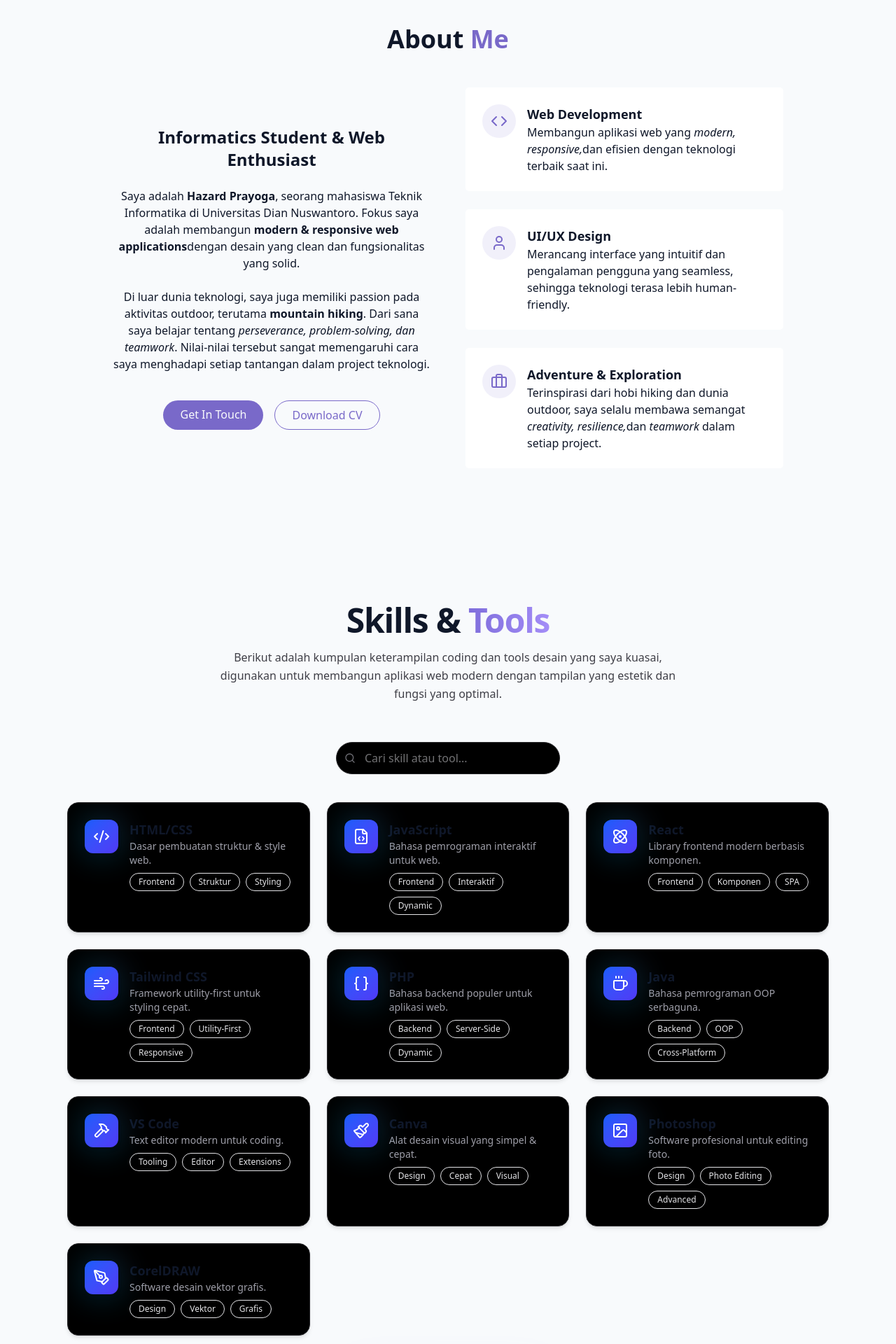
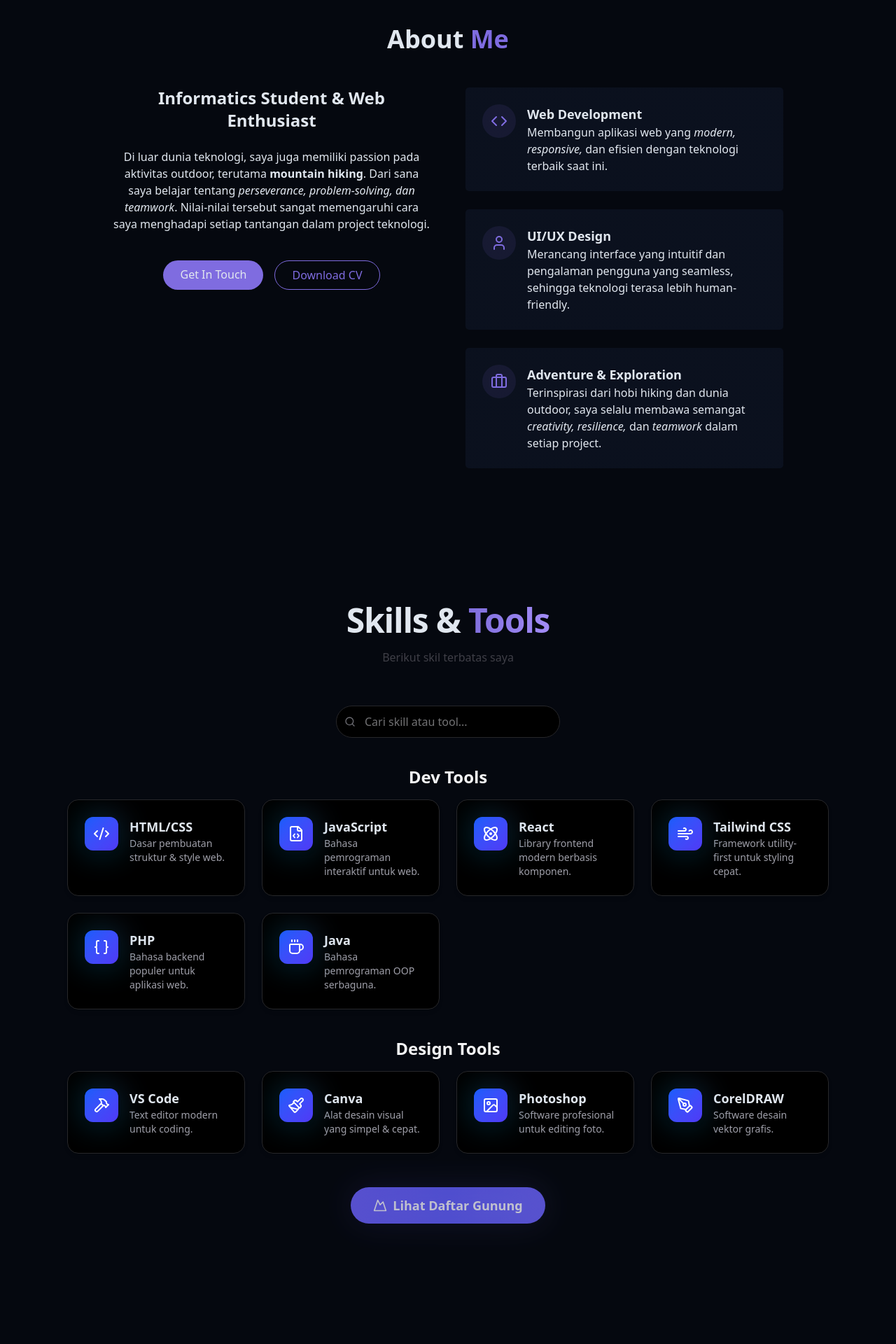
Before and after one commit to dwiprayoga10/dwiportfolio, a React (Vite) app: page / in a window 1280 px wide. Shown: the part 860-2780 px from the top of the page at 70% size. Built offline with nearby package versions, Linux system fonts and the light colour scheme.

Commit message:
doneupdate

```diff
--- a/src/components/AboutSection.jsx
+++ b/src/components/AboutSection.jsx
@@ -11,26 +11,23 @@ export const AboutSection = () => {
           About <span className="text-primary"> Me</span>
         </h2>
 
-        <div className="grid grid-cols-1 md:grid-cols-2 gap-12 items-center">
-          <div className="space-y-6" data-aos="fade-up">
+        <div className="grid grid-cols-1 md:grid-cols-2 gap-12 items-start">
+          {/* Text Section */}
+          <div className="order-1 md:order-1 space-y-6" data-aos="fade-up">
             <h3 className="text-2xl font-semibold">
-               Informatics Student & Web Enthusiast
+              Informatics Student & Web Enthusiast
             </h3>
 
             <p className="text-muted-foreground">
-              Saya adalah <span className="font-semibold">Hazard Prayoga</span>,
-              seorang mahasiswa Teknik Informatika di Universitas Dian Nuswantoro.
-              Fokus saya adalah membangun{" "}
-              <span className="font-semibold">modern & responsive web applications</span>
-              dengan desain yang clean dan fungsionalitas yang solid.
-            </p>
-
-            <p className="text-muted-foreground">
-              Di luar dunia teknologi, saya juga memiliki passion pada aktivitas outdoor,
-              terutama <span className="font-semibold">mountain hiking</span>.
-              Dari sana saya belajar tentang{" "}
-              <span className="italic">perseverance, problem-solving, dan teamwork</span>.
-              Nilai-nilai tersebut sangat memengaruhi cara saya menghadapi setiap tantangan dalam project teknologi.
+              Di luar dunia teknologi, saya juga memiliki passion pada aktivitas
+              outdoor, terutama{" "}
+              <span className="font-semibold">mountain hiking</span>. Dari sana
+              saya belajar tentang{" "}
+              <span className="italic">
+                perseverance, problem-solving, dan teamwork
+              </span>
+              . Nilai-nilai tersebut sangat memengaruhi cara saya menghadapi
+              setiap tantangan dalam project teknologi.
             </p>
 
             <div
@@ -51,7 +48,8 @@ export const AboutSection = () => {
             </div>
           </div>
 
-          <div className="grid grid-cols-1 gap-6">
+          {/* Cards Section */}
+          <div className="order-2 md:order-2 grid grid-cols-1 gap-6">
             <div className="gradient-border p-6 card-hover" data-aos="fade-up">
               <div className="flex items-start gap-4">
                 <div className="p-3 rounded-full bg-primary/10">
@@ -61,8 +59,8 @@ export const AboutSection = () => {
                   <h4 className="font-semibold text-lg">Web Development</h4>
                   <p className="text-muted-foreground">
                     Membangun aplikasi web yang{" "}
-                    <span className="italic">modern, responsive,</span>
-                    dan efisien dengan teknologi terbaik saat ini.
+                    <span className="italic">modern, responsive,</span> dan
+                    efisien dengan teknologi terbaik saat ini.
                   </p>
                 </div>
               </div>
@@ -80,8 +78,9 @@ export const AboutSection = () => {
                 <div className="text-left">
                   <h4 className="font-semibold text-lg">UI/UX Design</h4>
                   <p className="text-muted-foreground">
-                    Merancang interface yang intuitif dan pengalaman pengguna yang seamless,
-                    sehingga teknologi terasa lebih human-friendly.
+                    Merancang interface yang intuitif dan pengalaman pengguna
+                    yang seamless, sehingga teknologi terasa lebih
+                    human-friendly.
                   </p>
                 </div>
               </div>
@@ -97,12 +96,15 @@ export const AboutSection = () => {
                   <Briefcase className="h-6 w-6 text-primary" />
                 </div>
                 <div className="text-left">
-                  <h4 className="font-semibold text-lg">Adventure & Exploration</h4>
+                  <h4 className="font-semibold text-lg">
+                    Adventure & Exploration
+                  </h4>
                   <p className="text-muted-foreground">
-                    Terinspirasi dari hobi hiking dan dunia outdoor,
-                    saya selalu membawa semangat{" "}
-                    <span className="italic">creativity, resilience,</span>
-                    dan <span className="italic">teamwork</span> dalam setiap project.
+                    Terinspirasi dari hobi hiking dan dunia outdoor, saya selalu
+                    membawa semangat{" "}
+                    <span className="italic">creativity, resilience,</span> dan{" "}
+                    <span className="italic">teamwork</span> dalam setiap
+                    project.
                   </p>
                 </div>
               </div>
--- a/src/components/HeroSection.jsx
+++ b/src/components/HeroSection.jsx
@@ -40,7 +40,7 @@ export const HeroSection = () => {
 <p className="text-lg md:text-xl text-muted-foreground max-w-2xl mx-auto opacity-0 animate-fade-in-delay-3">
   Saya adalah mahasiswa Teknik Informatika di Universitas Dian Nuswantoro.
   Memiliki minat pada teknologi dan kreativitas, saya senang membangun pengalaman web modern.
-  Di luar dunia pemrograman, saya suka menjelajahi pegunungan karena hiking adalah salah satu hobi favorit saya.
+
 </p>
 
 
--- a/src/components/SkillsSection.jsx
+++ b/src/components/SkillsSection.jsx
@@ -9,7 +9,6 @@ import {
   FileCode,
   Atom,
   Wind,
-  Palette,
   Paintbrush,
   PenTool,
   Image as ImageIcon,
@@ -121,7 +120,7 @@ function Card({ children }) {
       animate={{ opacity: 1, y: 0 }}
       exit={{ opacity: 0, y: 40 }}
       transition={{ duration: 0.45, ease: "easeOut" }}
-      className="group relative overflow-hidden rounded-2xl p-6
+      className="group relative overflow-hidden rounded-2xl p-4 sm:p-6
       border border-zinc-800 dark:border-white/10
       bg-black dark:bg-zinc-900/60
       shadow-md hover:shadow-xl hover:-translate-y-1 transition-all text-left"
@@ -135,8 +134,8 @@ function IconBadge({ Icon }) {
   return (
     <div className="relative shrink-0">
       <div className="absolute inset-0 blur-xl opacity-30 bg-gradient-to-tr from-blue-500 via-cyan-400 to-violet-500 rounded-xl" />
-      <div className="relative grid place-items-center h-12 w-12 rounded-xl bg-gradient-to-br from-blue-600 to-indigo-600 text-white shadow-md">
-        <Icon className="h-6 w-6" />
+      <div className="relative grid place-items-center h-10 w-10 sm:h-12 sm:w-12 rounded-xl bg-gradient-to-br from-blue-600 to-indigo-600 text-white shadow-md">
+        <Icon className="h-5 w-5 sm:h-6 sm:w-6" />
       </div>
     </div>
   );
@@ -163,7 +162,7 @@ export default function SkillsAndMountainsSection() {
   }, [query]);
 
   return (
-    <section id="skills" className="relative py-24 px-4">
+    <section id="skills" className="relative py-16 sm:py-24 px-4">
       <div className="container mx-auto max-w-6xl">
         {/* Title */}
         <motion.div
@@ -171,22 +170,21 @@ export default function SkillsAndMountainsSection() {
           whileInView={{ opacity: 1, y: 0 }}
           transition={{ duration: 0.6, ease: "easeOut" }}
           viewport={{ once: true }}
-          className="text-center mb-14"
+          className="text-center mb-10 sm:mb-14"
         >
-          <h2 className="text-3xl md:text-5xl font-extrabold tracking-tight">
+          <h2 className="text-2xl sm:text-3xl md:text-5xl font-extrabold tracking-tight">
             Skills &{" "}
             <span className="bg-clip-text text-transparent bg-gradient-to-r from-[#7F6EDB] to-[#a38cf7]">
               Tools
             </span>
           </h2>
-          <p className="mt-4 text-zinc-700 dark:text-zinc-300 max-w-2xl mx-auto leading-relaxed">
-            Berikut adalah kumpulan keterampilan coding dan tools desain yang saya kuasai,
-            digunakan untuk membangun aplikasi web modern dengan tampilan yang estetik dan fungsi yang optimal.
+          <p className="mt-3 sm:mt-4 text-sm sm:text-base text-zinc-700 dark:text-zinc-300 max-w-2xl mx-auto leading-relaxed">
+           Berikut skil terbatas saya
           </p>
         </motion.div>
 
         {/* Search */}
-        <div className="flex justify-center mb-10">
+        <div className="flex justify-center mb-8 sm:mb-10">
           <div className="relative w-full md:w-80">
             <Search className="absolute left-3 top-1/2 -translate-y-1/2 h-4 w-4 opacity-70 text-zinc-400" />
             <input
@@ -197,51 +195,71 @@ export default function SkillsAndMountainsSection() {
               bg-black dark:bg-zinc-900
               border border-zinc-800 dark:border-white/20
               text-zinc-200 dark:text-zinc-200
+              text-sm sm:text-base
               outline-none focus:ring-2 focus:ring-blue-500/40"
             />
           </div>
         </div>
 
-        {/* Skills & Tools Grid */}
+        {/* Dev Tools */}
+        <h3 className="text-xl sm:text-2xl font-bold mb-4 text-zinc-100">Dev Tools</h3>
         <motion.div
           initial={{ opacity: 0, y: 40 }}
           whileInView={{ opacity: 1, y: 0 }}
           transition={{ duration: 0.6, ease: "easeOut", staggerChildren: 0.15 }}
           viewport={{ once: true }}
-          className="grid grid-cols-1 sm:grid-cols-2 lg:grid-cols-3 gap-6 mb-12"
+          className="grid grid-cols-2 sm:grid-cols-3 md:grid-cols-4 gap-4 sm:gap-6 mb-10"
         >
           <AnimatePresence>
-            {[...filteredSkills.dev, ...filteredSkills.design].map(
-              (item, idx) => (
-                <Card key={`${item.name}-${idx}`}>
-                  <div className="flex items-start gap-4">
+            {filteredSkills.dev.map((item, idx) => (
+              <Card key={`dev-${item.name}-${idx}`}>
+                <div className="flex items-start gap-3 sm:gap-4">
                   <IconBadge Icon={item.icon || Hammer} />
                   <div>
-                      <h3 className="text-lg font-semibold">{item.name}</h3>
+                    <h3 className="text-base sm:text-lg font-semibold">{item.name}</h3>
                     {item.desc && (
-                        <p className="text-sm text-zinc-400 dark:text-zinc-400">
-                          {item.desc}
-                        </p>
+                      <p className="text-xs sm:text-sm text-zinc-400">{item.desc}</p>
                     )}
-                      <div className="mt-2 flex flex-wrap gap-2">
-                        {item.tags.map((tag, i) => (
-                          <Chip key={i}>{tag}</Chip>
-                        ))}
-                      </div>
                   </div>
                 </div>
               </Card>
-              )
+            ))}
+          </AnimatePresence>
+        </motion.div>
+
+        {/* Design Tools */}
+        <h3 className="text-xl sm:text-2xl font-bold mb-4 text-zinc-100">Design Tools</h3>
+        <motion.div
+          initial={{ opacity: 0, y: 40 }}
+          whileInView={{ opacity: 1, y: 0 }}
+          transition={{ duration: 0.6, ease: "easeOut", staggerChildren: 0.15 }}
+          viewport={{ once: true }}
+          className="grid grid-cols-2 sm:grid-cols-3 md:grid-cols-4 gap-4 sm:gap-6"
+        >
+          <AnimatePresence>
+            {filteredSkills.design.map((item, idx) => (
+              <Card key={`design-${item.name}-${idx}`}>
+                <div className="flex items-start gap-3 sm:gap-4">
+                  <IconBadge Icon={item.icon || Hammer} />
+                  <div>
+                    <h3 className="text-base sm:text-lg font-semibold">{item.name}</h3>
+                    {item.desc && (
+                      <p className="text-xs sm:text-sm text-zinc-400">{item.desc}</p>
                     )}
+                  </div>
+                </div>
+              </Card>
+            ))}
           </AnimatePresence>
         </motion.div>
 
         {/* Toggle Mountains */}
+        <div className="flex justify-center mt-12">
           <button
             onClick={() => setShowMountains(!showMountains)}
-  className="group relative px-8 py-3 rounded-full
+            className="group relative px-6 sm:px-8 py-2.5 sm:py-3 rounded-full
             bg-gradient-to-r from-[#6C63FF] via-indigo-500 to-[#6C63FF]
-  text-white font-semibold text-lg shadow-lg
+            text-white font-semibold text-sm sm:text-lg shadow-lg
             hover:shadow-indigo-500/40 hover:scale-105 transition-all
             animate-pulse"
           >
@@ -251,7 +269,7 @@ export default function SkillsAndMountainsSection() {
             </span>
             <span className="absolute inset-0 rounded-full bg-gradient-to-r from-[#6C63FF]/30 to-indigo-400/30 blur-xl opacity-50 group-hover:opacity-75 transition" />
           </button>
-
+        </div>
 
         {/* Mountains Grid */}
         <AnimatePresence>
@@ -261,29 +279,18 @@ export default function SkillsAndMountainsSection() {
               animate={{ opacity: 1, y: 0 }}
               exit={{ opacity: 0, y: 40 }}
               transition={{ duration: 0.5, ease: "easeOut" }}
-              className="grid grid-cols-1 sm:grid-cols-2 lg:grid-cols-3 gap-6 mt-10"
+              className="grid grid-cols-2 sm:grid-cols-3 md:grid-cols-4 gap-4 sm:gap-6 mt-8 sm:mt-10"
             >
               {filteredMountains.map((item, idx) => (
-                <motion.div
-                  key={`${item.name}-${idx}`}
-                  initial={{ opacity: 0, y: 40 }}
-                  animate={{ opacity: 1, y: 0 }}
-                  exit={{ opacity: 0, y: 40 }}
-                  transition={{ duration: 0.4, delay: idx * 0.1 }}
-                  className="overflow-hidden rounded-2xl border border-zinc-800 dark:border-white/10 bg-black dark:bg-zinc-900/60 shadow-md hover:shadow-xl transition-all"
-                >
+                <Card key={`mountain-${idx}`}>
                   <img
                     src={item.img}
                     alt={item.name}
-                    className="w-full h-40 object-cover"
+                    className="w-full h-24 sm:h-32 object-cover rounded-lg mb-3"
                   />
-                  <div className="p-6">
-                    <div className="flex items-start gap-4">
-                      <IconBadge Icon={Mountain} />
-                      <div>
-                        <h3 className="text-lg font-semibold">{item.name}</h3>
+                  <h3 className="text-sm sm:text-base font-semibold">{item.name}</h3>
                   {item.height && (
-                          <p className="text-sm text-zinc-400 dark:text-zinc-400">
+                    <p className="text-xs sm:text-sm text-zinc-400 mt-1">
                       Ketinggian: {item.height}
                     </p>
                   )}
@@ -292,10 +299,7 @@ export default function SkillsAndMountainsSection() {
                       <Chip key={i}>{tag}</Chip>
                     ))}
                   </div>
-                      </div>
-                    </div>
-                  </div>
-                </motion.div>
+                </Card>
               ))}
             </motion.div>
           )}
--- a/src/components/ThemeToggle.jsx
+++ b/src/components/ThemeToggle.jsx
@@ -3,16 +3,24 @@ import { useEffect, useState } from "react";
 import { cn } from "@/lib/utils";
 
 export const ThemeToggle = () => {
-  const [isDarkMode, setIsDarkMode] = useState(false);
+  const [isDarkMode, setIsDarkMode] = useState(true); // ✅ default dark
 
   useEffect(() => {
     const storedTheme = localStorage.getItem("theme");
-    if (storedTheme === "dark") {
+
+    if (storedTheme) {
+      if (storedTheme === "dark") {
+        setIsDarkMode(true);
+        document.documentElement.classList.add("dark");
+      } else {
+        setIsDarkMode(false);
+        document.documentElement.classList.remove("dark");
+      }
+    } else {
+      // ✅ kalau belum ada settingan, pakai dark mode
+      localStorage.setItem("theme", "dark");
       setIsDarkMode(true);
       document.documentElement.classList.add("dark");
-    } else {
-      localStorage.setItem("theme", "light");
-      setIsDarkMode(false);
     }
   }, []);
 
@@ -33,7 +41,7 @@ export const ThemeToggle = () => {
       onClick={toggleTheme}
       className={cn(
         "fixed max-sm:hidden top-5 right-5 z-50 p-2 rounded-full transition-colors duration-300",
-        "focus:outlin-hidden"
+        "focus:outline-none"
       )}
     >
       {isDarkMode ? (
```
Also changed, not shown: src/components/Navbar.jsx (+48 -13 lines), src/components/StarBackground.jsx (+19 -4 lines), 1 other file (tests, documents, lock files or other folders). Lines whose indentation alone changed are shown as unchanged.
